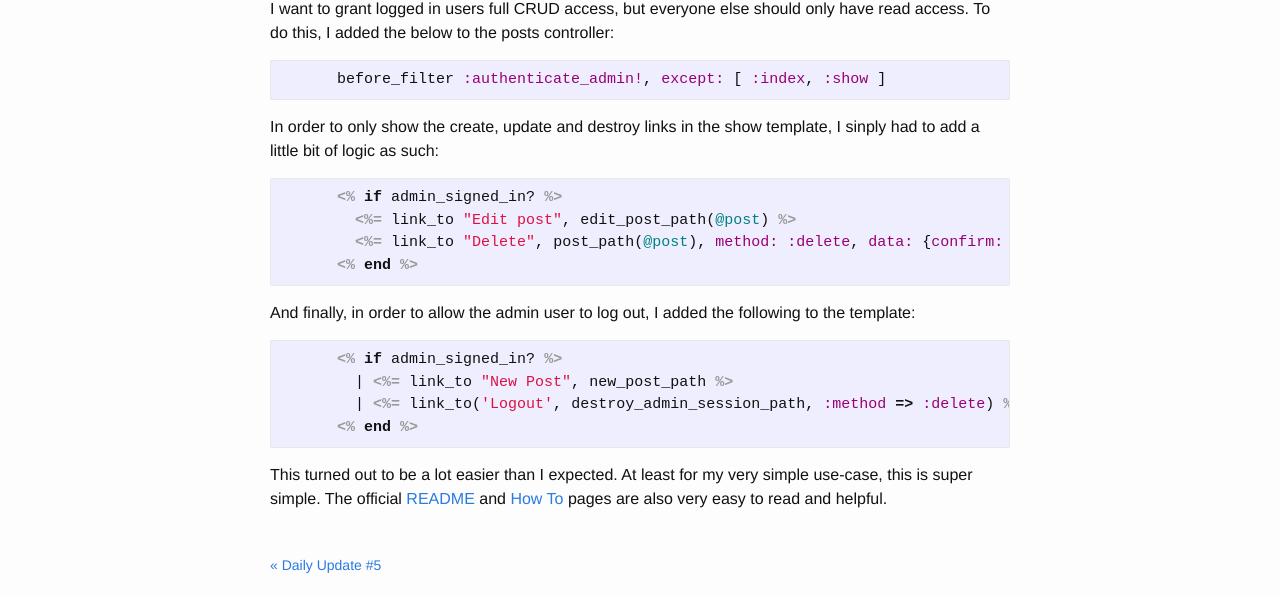
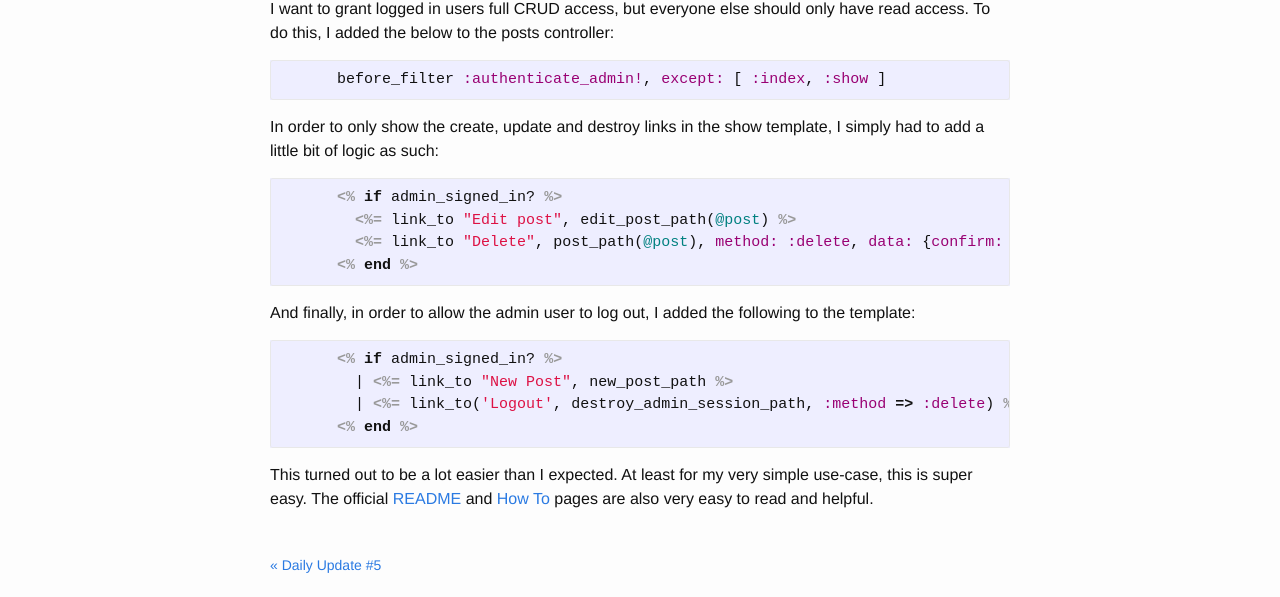
Before and after one commit to keerin/keerin.github.io, a Jekyll site: the page built from _posts/2016-04-26-added-a-very-basic-cms.md, in a window 1280 px wide. Shown: the part 643-1240 px from the top of the page. Built offline with Jekyll 4.4.1, drawn with Linux system fonts in a browser that asks for light colours.

Commit message:
Edited new post: Added A Very Basic CMS again!

```diff
--- a/_posts/2016-04-26-added-a-very-basic-cms.md
+++ b/_posts/2016-04-26-added-a-very-basic-cms.md
@@ -30,7 +30,7 @@ I want to grant logged in users full CRUD access, but everyone else should only
           before_filter :authenticate_admin!, except: [ :index, :show ]
 {: .language-ruby}
 
-In order to only show the create, update and destroy links in the show template, I sinply had to add a little bit of logic as such:
+In order to only show the create, update and destroy links in the show template, I simply had to add a little bit of logic as such:
 
           <% if admin_signed_in? %>
             <%= link_to "Edit post", edit_post_path(@post) %>
@@ -46,4 +46,4 @@ And finally, in order to allow the admin user to log out, I added the following
           <% end %>
 {: .language-erb}
 
-This turned out to be a lot easier than I expected. At least for my very simple use-case, this is super simple. The official [README](http://devise.plataformatec.com.br/){:target="_blank"} and [How To](https://github.com/plataformatec/devise/wiki/How-Tos){:target="_blank"} pages are also very easy to read and helpful.
+This turned out to be a lot easier than I expected. At least for my very simple use-case, this is super easy. The official [README](http://devise.plataformatec.com.br/){:target="_blank"} and [How To](https://github.com/plataformatec/devise/wiki/How-Tos){:target="_blank"} pages are also very easy to read and helpful.
```
